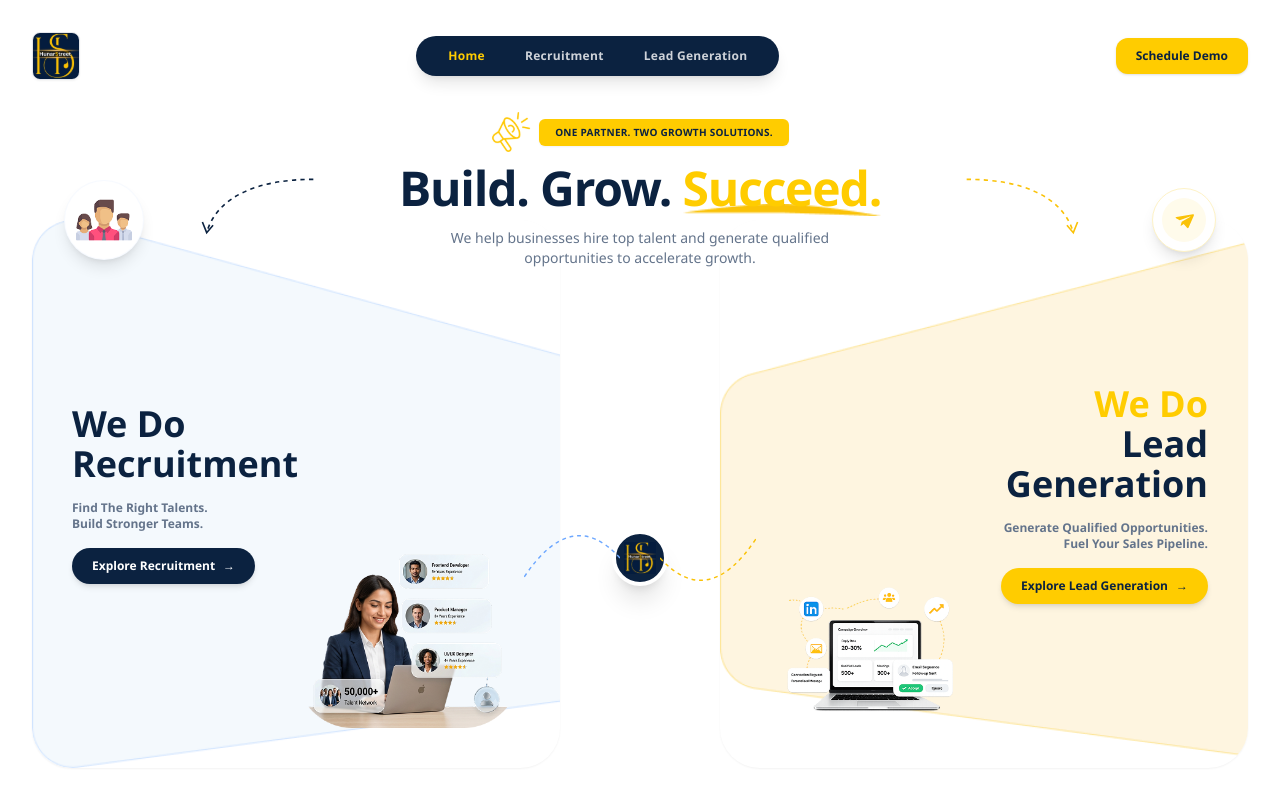
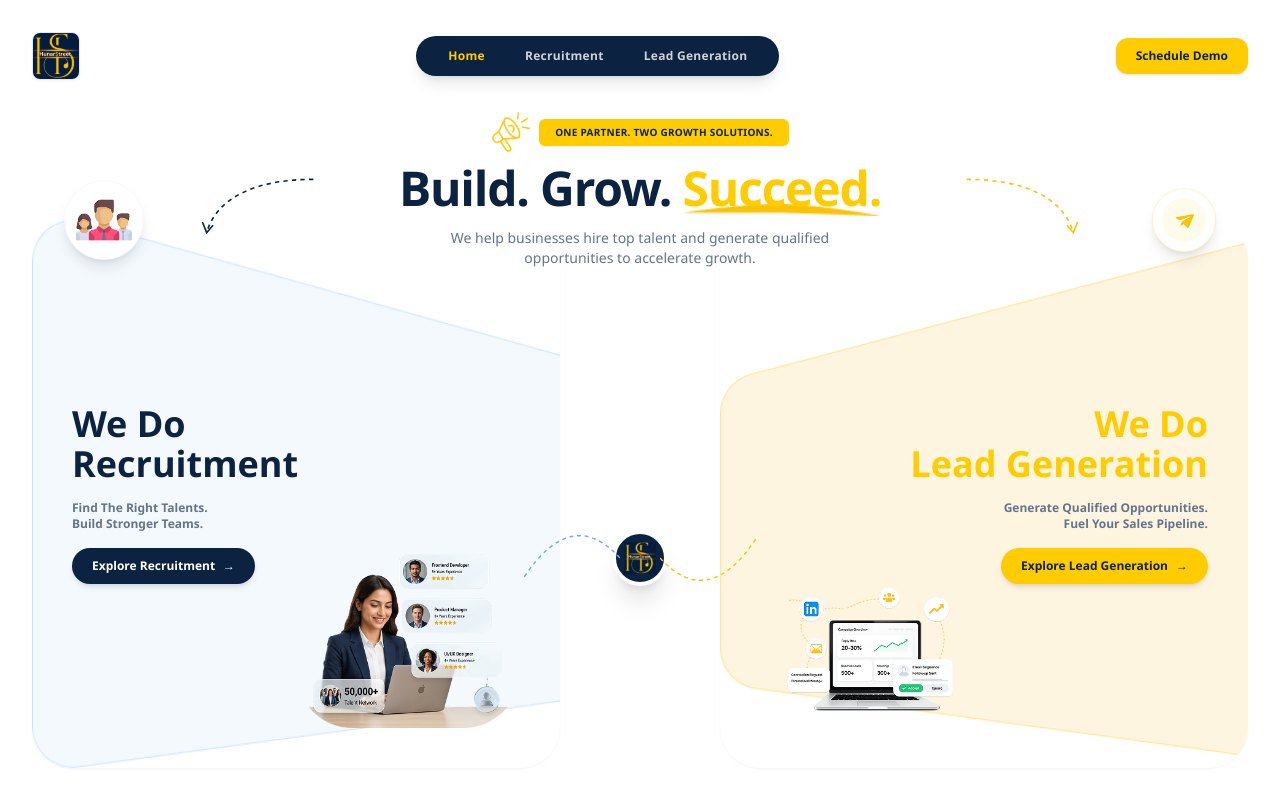
Before and after one commit to Ritesh231/Hunarstreet3, a React (Vite) app: page /#/ in a window 1280 px wide. Built offline with nearby package versions, Linux system fonts and the light colour scheme.

Commit message:
Latest home page changes

```diff
--- a/src/pages/Home.jsx
+++ b/src/pages/Home.jsx
@@ -179,7 +179,7 @@ export default function LandingHero() {
                     <div className="flex flex-col justify-center items-end text-right gap-2 z-10 max-w-[50%] mt-6 md:mt-0">
                         <h2 className="text-3xl md:text-4xl font-black leading-tight">
                             <span className="text-[#FFCC00]">We Do</span> <br />
-                            <span className="text-[#0B2240]">Lead Generation</span>
+                            <span className="text-[#FFCC00] whitespace-nowrap">Lead Generation</span>
                         </h2>
                         <p className="text-slate-500 text-xs font-semibold my-2">
                             Generate Qualified Opportunities. <br /> Fuel Your Sales Pipeline.
```
